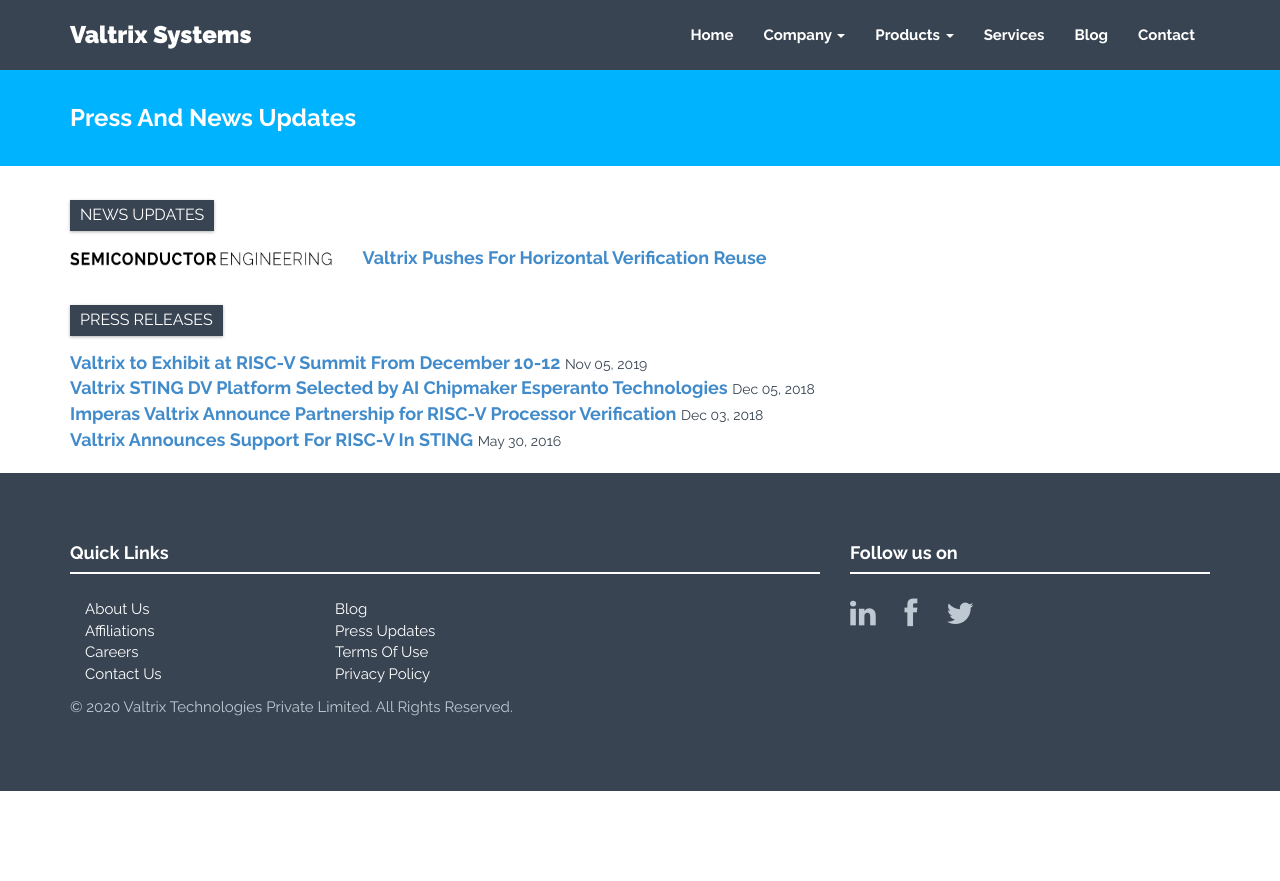
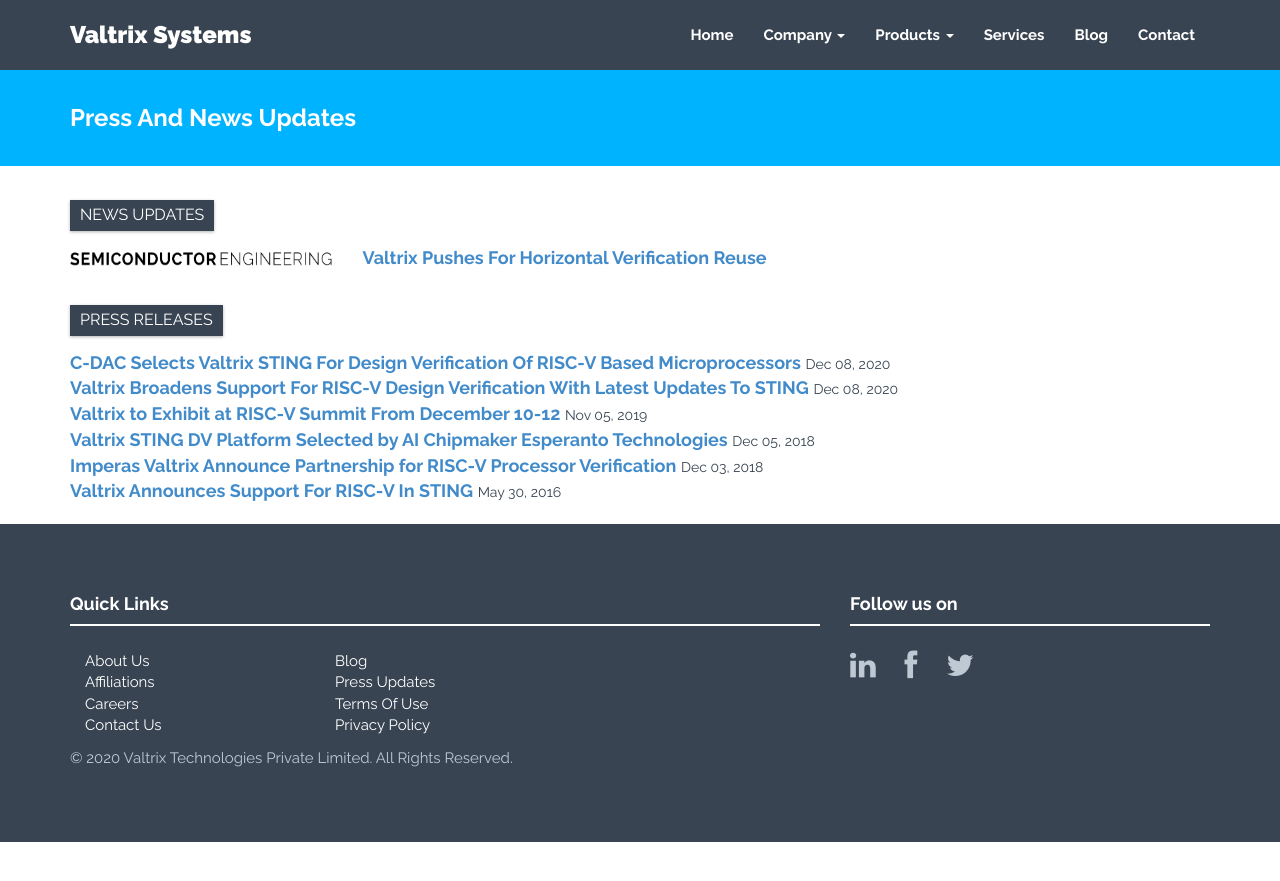
Before and after one commit to valtrix/valtrix.github.io, a Jekyll site: the page built from press-updates.html, in a window 1280 px wide. Shown: the top 881 px of the page. Built offline with Jekyll 4.4.1, drawn with Linux system fonts in a browser that asks for light colours; nearby versions of some CDN libraries.

Commit message:
Adding new links to press updates

```diff
--- a/_config.yml
+++ b/_config.yml
@@ -167,6 +167,18 @@
     img: ventana.png
     link: https://www.ventanamicro.com
 
+# Client message. Shown on Home and About pages.
+client_messages:
+    - name: Jacob Chang
+      post: Director of Engineering, Sifive
+      mesg: SiFive has the unique challenge of needing to verify highly customized cores that are uniquely suited for each customer. Valtrix has been a valuable partner to SiFive by providing a verification system and methodology that automates the generation of randomized and targeted tests which are customized to the cores that are uniquely generated for our customers.
+    - name: Richard Bohn
+      post: Engineering Director, Seagate Technology
+      mesg: Software developers rely on microprocessors working exactly as specified, which is why thorough verification is the cornerstone of any successful CPU development project. Valtrix's STING design verification platform provides a versatile platform, with strong random-instruction generation capabilities, around which we build our pre-silicon verification infrastructure.
+    - name: Krishnakumar Rao
+      post: Senior Director, C-DAC, Govt. of India
+      mesg: STING design verification platform from Valtrix has helped accelerate development of VEGA series of  RISC-V based  microprocessors. The support provided by Valtrix team has been commendable.
+
 # Short text about your company. Shown in footer on every page and also separately on Home and Contact page.
 about: "Lorem Ipsum is simply dummy text of the printing and typesetting industry. Lorem Ipsum has been the industry's standard dummy text ever since the 1500s."
 
--- a/_includes/press-updates.html
+++ b/_includes/press-updates.html
@@ -27,6 +27,18 @@
         </div>
     </div>
     <div style="padding-bottom:10px"></div>
+    <div class="row" style="vertical-align:middle">
+        <div class="col-md-12" style="font-size:18px">
+            <span><a href="https://www.design-reuse.com/news/49126/c-dac-valtrix-sting-design-verification-of-risc-v-based-microprocessors.html" target="_blank"><b>C-DAC Selects Valtrix STING For Design Verification Of RISC-V Based Microprocessors</b></a></span>
+            <span style="font-size:14px;">Dec 08, 2020</span>
+        </div>
+    </div>
+    <div class="row" style="vertical-align:middle">
+        <div class="col-md-12" style="font-size:18px">
+            <span><a href="https://www.prnewswire.com/news-releases/valtrix-broadens-support-for-risc-v-design-verification-with-latest-updates-to-sting-301187370.html" target="_blank"><b>Valtrix Broadens Support For RISC-V Design Verification With Latest Updates To STING</b></a></span>
+            <span style="font-size:14px;">Dec 08, 2020</span>
+        </div>
+    </div>
     <div class="row" style="vertical-align:middle">
         <div class="col-md-12" style="font-size:18px">
             <span><a href="https://www.prnewswire.com/news-releases/valtrix-to-exhibit-at-risc-v-summit-from-december-10-12-300950569.html" target="_blank"><b>Valtrix to Exhibit at RISC-V Summit From December 10-12</b></a></span>
```
